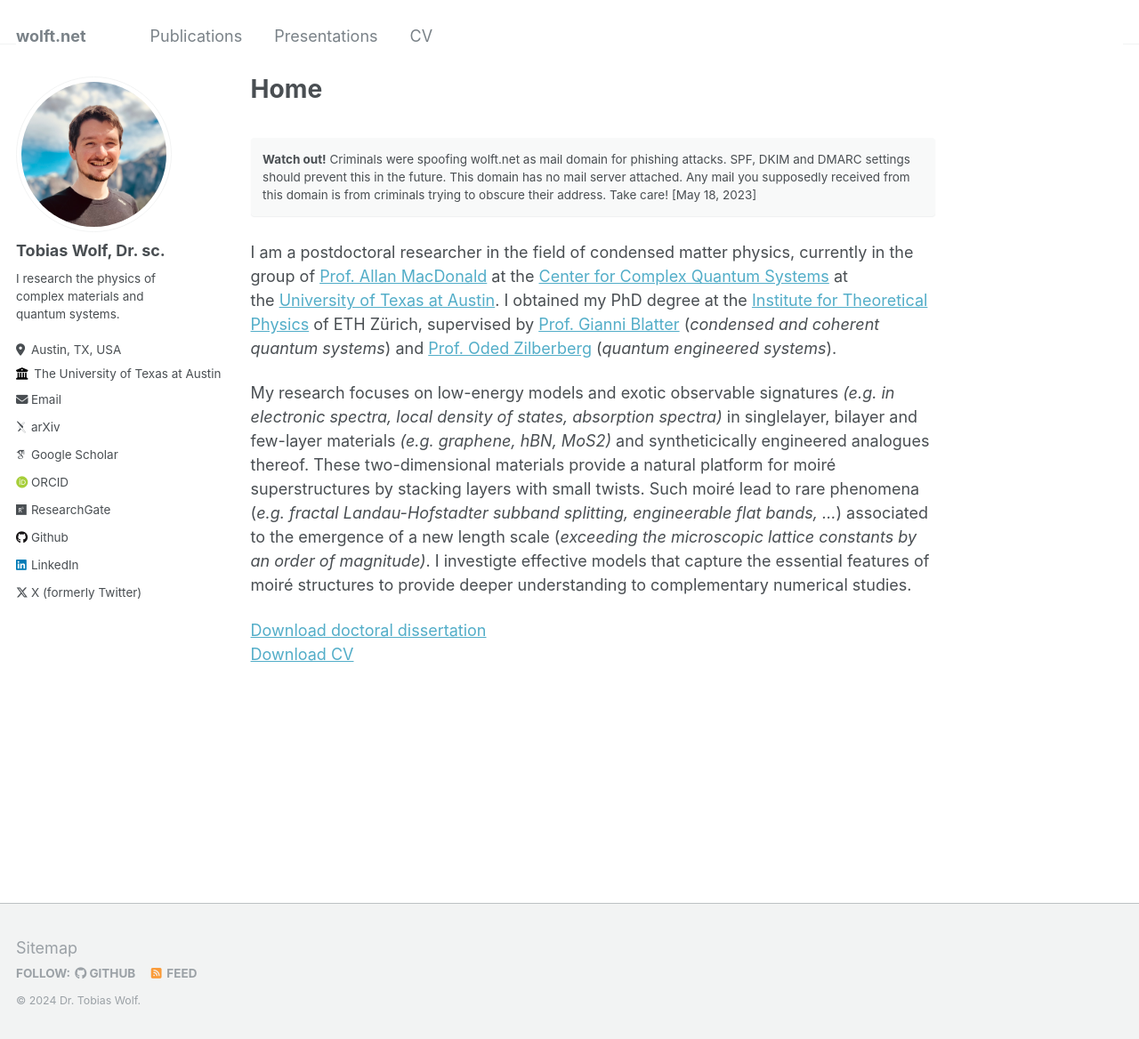
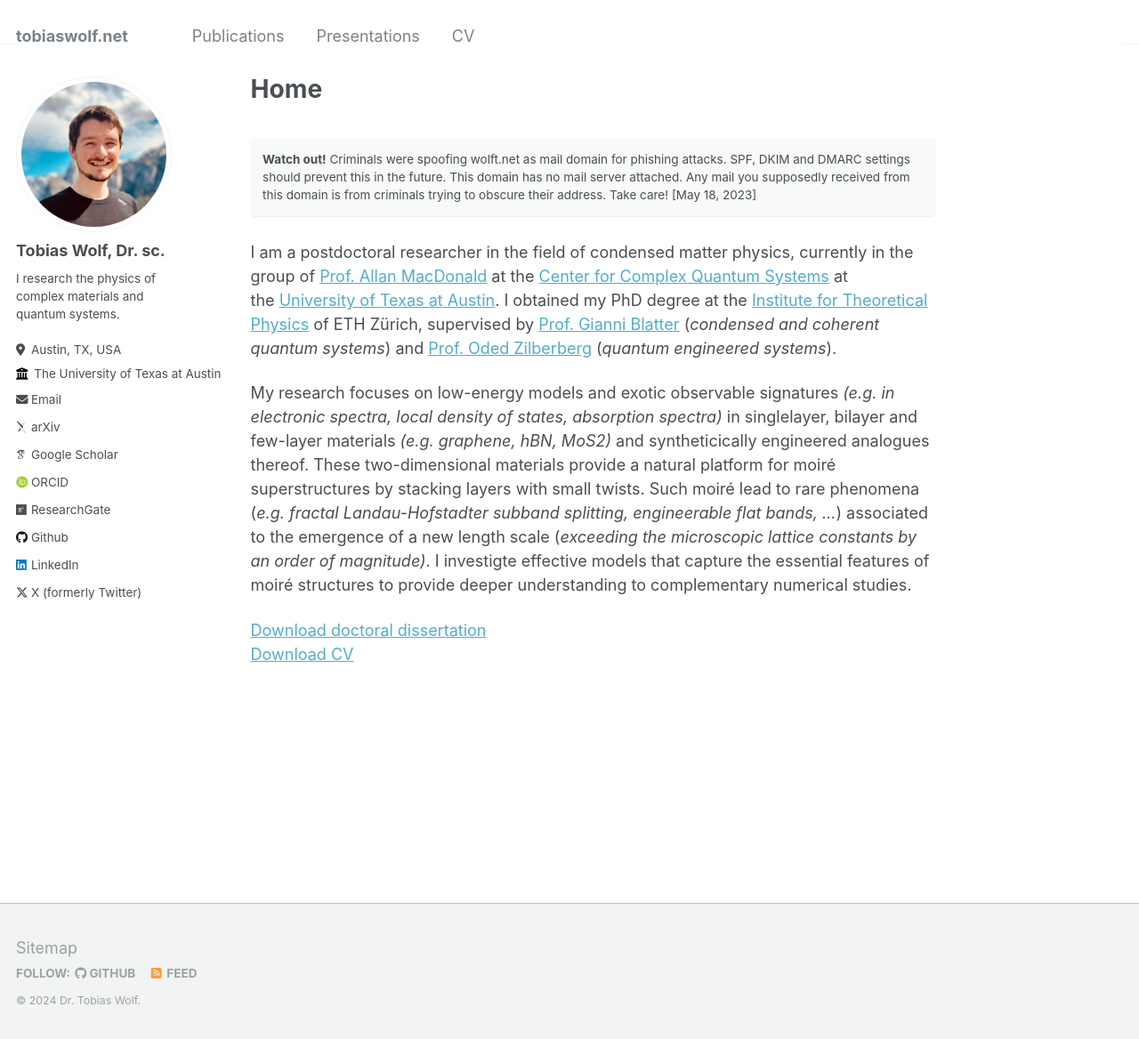
Before and after one commit to skilledwolf/skilledwolf.github.io, a Jekyll site: the page built from _pages/about.md, in a window 1280 px wide and 1171 px high. Shown: the top 1168 px of the window at 89% size. Built offline with Jekyll 4.4.1, drawn with Linux system fonts in a browser that asks for light colours; some web fonts are replaced.

Commit message:
Update _config.yml title

```diff
--- a/_config.yml
+++ b/_config.yml
@@ -8,7 +8,7 @@
 
 # Basic Site Settings
 locale                   : "en-US"
-title                    : "wolft.net"
+title                    : "tobiaswolf.net"
 title_separator          : "-"
 name                     : &name "Dr. Tobias Wolf"
 description              : >-
```
